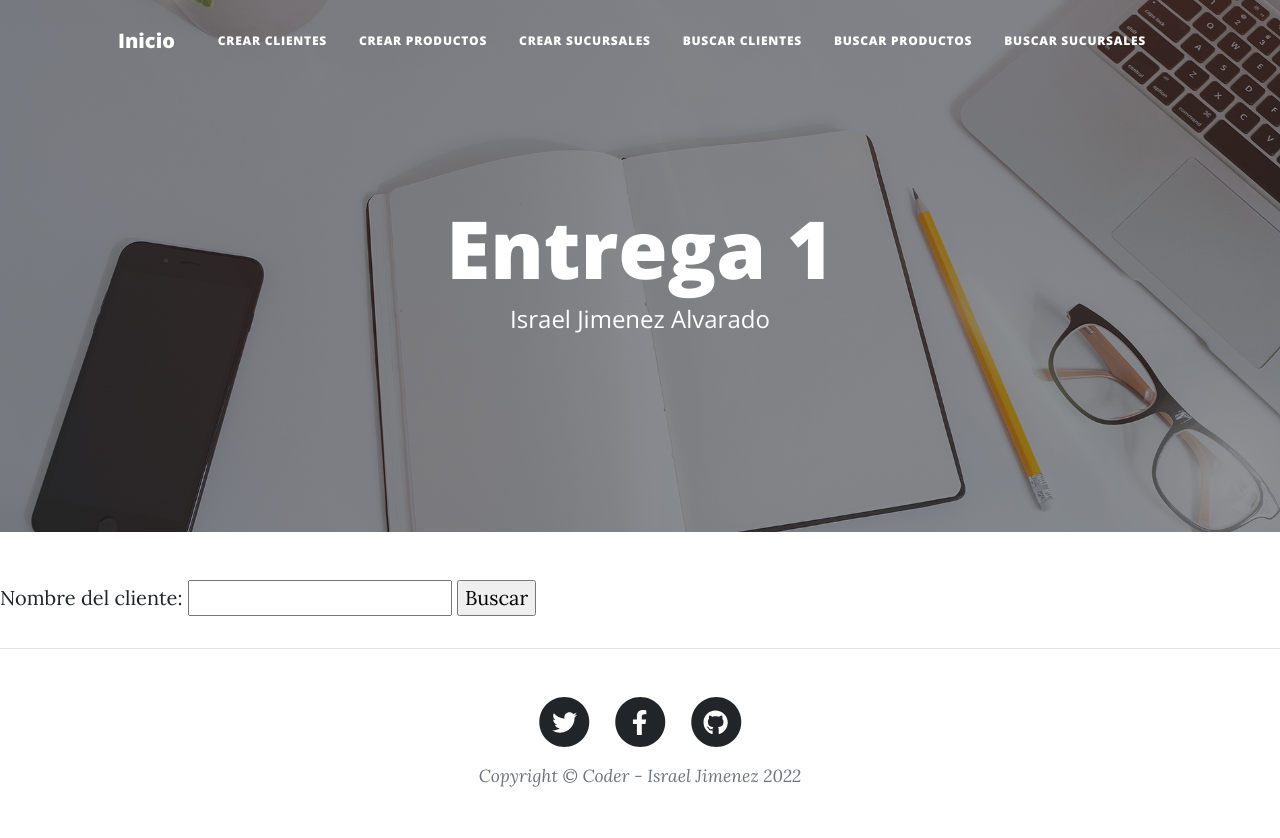
After one commit to israeljimenez3108/Entrega1-JimenezAlvarado, a Django app: page /formularios/clientes/buscar/ in a window 1280 px wide. The commit adds this page. Run offline with Django 4.2, Linux system fonts and the light colour scheme; some libraries are stand-ins or nearby versions.

Commit message:
FEATURE: Entrega final del proyecto

```diff
--- a/Entrega1/appformularios/templates/appformularios/base.html
+++ b/Entrega1/appformularios/templates/appformularios/base.html
@@ -27,9 +27,12 @@
                 </button>
                 <div class="collapse navbar-collapse" id="navbarResponsive">
                     <ul class="navbar-nav ms-auto py-4 py-lg-0">
-                        <li class="nav-item"><a class="nav-link px-lg-3 py-3 py-lg-4" href="{% url 'entrega-clientes' %}">Clientes</a></li>
-                        <li class="nav-item"><a class="nav-link px-lg-3 py-3 py-lg-4" href="{% url 'entrega-productos' %}">Productos</a></li>
-                        <li class="nav-item"><a class="nav-link px-lg-3 py-3 py-lg-4" href="{% url 'entrega-sucursales' %}">Sucursales</a></li>
+                        <li class="nav-item"><a class="nav-link px-lg-3 py-3 py-lg-4" href="{% url 'entrega-clientes-crear' %}">Crear Clientes</a></li>
+                        <li class="nav-item"><a class="nav-link px-lg-3 py-3 py-lg-4" href="{% url 'entrega-productos-crear' %}">Crear Productos</a></li>
+                        <li class="nav-item"><a class="nav-link px-lg-3 py-3 py-lg-4" href="{% url 'entrega-sucursales-crear' %}">Crear Sucursales</a></li>
+                        <li class="nav-item"><a class="nav-link px-lg-3 py-3 py-lg-4" href="{% url 'entrega-clientes-buscar' %}">Buscar Clientes</a></li>
+                        <li class="nav-item"><a class="nav-link px-lg-3 py-3 py-lg-4" href="{% url 'entrega-productos-buscar' %}">Buscar Productos</a></li>
+                        <li class="nav-item"><a class="nav-link px-lg-3 py-3 py-lg-4" href="{% url 'entrega-sucursales-buscar' %}">Buscar Sucursales</a></li>
                     </ul>
                 </div>
             </div>
--- /dev/null
+++ b/Entrega1/appformularios/templates/appformularios/busqueda_clientes.html
@@ -0,0 +1,15 @@
+{% extends 'appformularios/base.html' %}
+
+{% block contenido %}
+
+<form action="{% url 'entrega-clientes-buscar-resultados' %}" method="get">
+
+    <p>
+        Nombre del cliente: <input type="text" name="nombre_cliente">
+        <input type="submit" value="Buscar">
+    </p>
+
+
+</form>
+
+{% endblock %}
--- a/Entrega1/appformularios/templates/appformularios/index.html
+++ b/Entrega1/appformularios/templates/appformularios/index.html
@@ -3,6 +3,6 @@
 {% block contenido %}
 
 <h1>Inicio</h1>
-<p>Esta es la pagina principal</p>
+<p>Consigna de primer entrega de proyecto</p>
 
 {% endblock %}
--- a/Entrega1/appformularios/urls.py
+++ b/Entrega1/appformularios/urls.py
@@ -3,8 +3,15 @@ from appformularios.views import *
 
 urlpatterns = [
     path('inicio/',inicio, name="entrega-inicio"),
-    path('clientes/', clientes, name="entrega-clientes"),
-    path('productos/', productos, name="entrega-productos"),
-    path('sucursales/', sucursales, name="entrega-sucursales"),
+    path('clientes/crear/', creacion_cliente, name="entrega-clientes-crear"),
+    path('clientes/buscar/', buscar_cliente , name="entrega-clientes-buscar"),
+    path('clientes/buscar/resultados/', resultado_busqueda_clientes , name="entrega-clientes-buscar-resultados"),
+    path('productos/crear/', creacion_producto, name="entrega-productos-crear"),
+    path('productos/buscar/', buscar_producto , name="entrega-productos-buscar"),
+    path('productos/buscar/resultados/', resultado_busqueda_productos , name="entrega-productos-buscar-resultados"),
+    path('sucursales/crear/', creacion_sucursal, name="entrega-sucursales-crear"),
+    path('sucursales/buscar/', buscar_sucursal , name="entrega-sucursales-buscar"),
+    path('sucursales/buscar/resultados/', resultado_busqueda_sucursales , name="entrega-sucursales-buscar-resultados"),
+
 
 ]
--- a/Entrega1/appformularios/views.py
+++ b/Entrega1/appformularios/views.py
@@ -1,17 +1,106 @@
 from django.shortcuts import render
 from django.http import HttpResponse
 from appformularios.models import *
-
+from appformularios.forms import *
 
 # Create your views here.
 def inicio(request):
     return render(request, "appformularios/index.html")
 
-def clientes(request):
-    return render(request, "appformularios/clientes.html")
+#Aqui van las funciones para los clientes
+def creacion_cliente(request):
 
-def productos(request):
-    return render(request, "appformularios/productos.html")
+    if request.method == "POST":
+        formulario = ClienteFormulario(request.POST)
 
-def sucursales(request):
-    return render(request, "appformularios/sucursales.html")
+        if formulario.is_valid():
+            #Recuperamos los datos del atributo cleaned_data
+            data = formulario.cleaned_data
+
+            cliente = Cliente(nombre=data["nombre"], rfc=data["rfc"], email=data["email"], sector=data["sector"])
+
+            cliente.save()
+
+    formulario = ClienteFormulario()
+
+    contexto = {"formulario": formulario}
+
+    return render(request, "appformularios/clientes_formulario.html", contexto)
+
+def buscar_cliente(request):
+
+    return render(request, "appformularios/busqueda_clientes.html")
+
+
+def resultado_busqueda_clientes(request):
+    nombre_cliente = request.GET["nombre_cliente"]
+
+    clientes = Cliente.objects.filter(nombre__icontains=nombre_cliente)
+    return render(request, "appformularios/resultados_busqueda_clientes.html",{"clientes":clientes})
+
+
+#Aqui van las funciones para los productos
+
+def creacion_producto(request):
+
+    if request.method == "POST":
+        formulario = ProductoFormulario(request.POST)
+
+        if formulario.is_valid():
+            #Recuperamos los datos del atributo cleaned_data
+            data = formulario.cleaned_data
+
+            producto = Producto(nombre=data["nombre"], descripcion=data["descripcion"], unidad_de_medida=data["unidad_de_medida"], familia=data["familia"])
+
+            producto.save()
+
+    formulario = ProductoFormulario()
+
+    contexto = {"formulario": formulario}
+
+    return render(request, "appformularios/productos_formulario.html", contexto)
+
+def buscar_producto(request):
+
+    return render(request, "appformularios/busqueda_productos.html")
+
+
+def resultado_busqueda_productos(request):
+    nombre_producto = request.GET["nombre_producto"]
+
+    productos = Producto.objects.filter(nombre__icontains=nombre_producto)
+    return render(request, "appformularios/resultados_busqueda_productos.html",{"productos":productos})
+
+
+
+#Aqui van las funciones para las sucursales
+def creacion_sucursal(request):
+
+    if request.method == "POST":
+        formulario = SucursalFormulario(request.POST)
+
+        if formulario.is_valid():
+            #Recuperamos los datos del atributo cleaned_data
+            data = formulario.cleaned_data
+
+            sucursal = Sucursal(nombre=data["nombre"], direccion=data["direccion"], colonia=data["colonia"], estado=data["estado"], pais=data["pais"], codigo_postal=data["codigo_postal"])
+
+            sucursal.save()
+
+    formulario = SucursalFormulario()
+
+    contexto = {"formulario": formulario}
+
+    return render(request, "appformularios/sucursales_formulario.html", contexto)
+
+
+def buscar_sucursal(request):
+
+    return render(request, "appformularios/busqueda_sucursales.html")
+
+
+def resultado_busqueda_sucursales(request):
+    nombre_sucursal = request.GET["nombre_sucursal"]
+
+    sucursales = Sucursal.objects.filter(nombre__icontains=nombre_sucursal)
+    return render(request, "appformularios/resultados_busqueda_sucursales.html",{"sucursales":sucursales})
```
Also changed, not shown: Entrega1/appformularios/forms.py (added, +23 -0 lines), Entrega1/appformularios/templates/appformularios/busqueda_productos.html (added, +15 -0 lines), Entrega1/appformularios/templates/appformularios/busqueda_sucursales.html (added, +15 -0 lines), Entrega1/appformularios/templates/appformularios/clientes_formulario.html (added, +21 -0 lines), Entrega1/appformularios/templates/appformularios/productos_formulario.html (added, +21 -0 lines), Entrega1/appformularios/templates/appformularios/resultados_busqueda_clientes.html (added, +29 -0 lines), Entrega1/appformularios/templates/appformularios/resultados_busqueda_productos.html (added, +29 -0 lines), Entrega1/appformularios/templates/appformularios/resultados_busqueda_sucursales.html (added, +35 -0 lines), Entrega1/appformularios/templates/appformularios/sucursales_formulario.html (added, +21 -0 lines), Entrega1/db.sqlite3, README.md.
